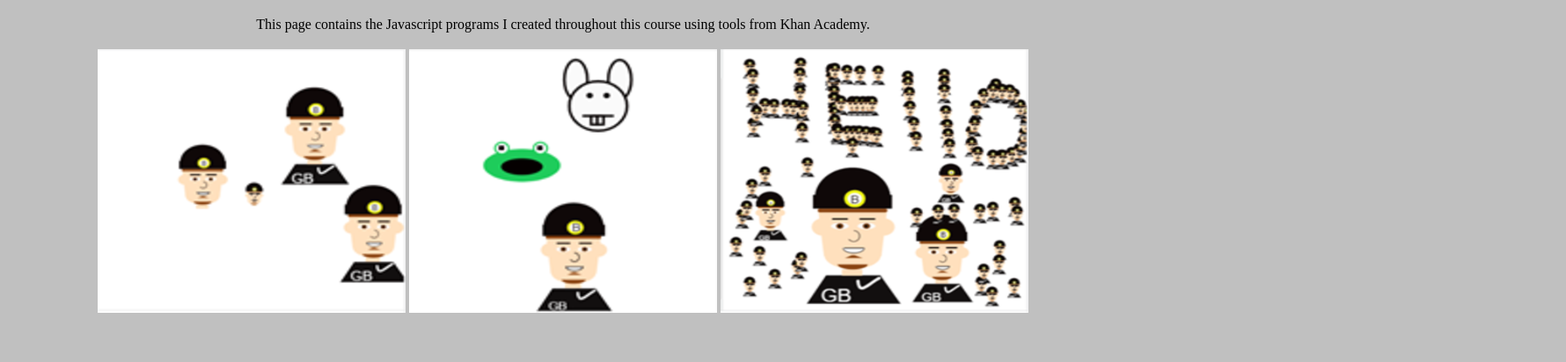
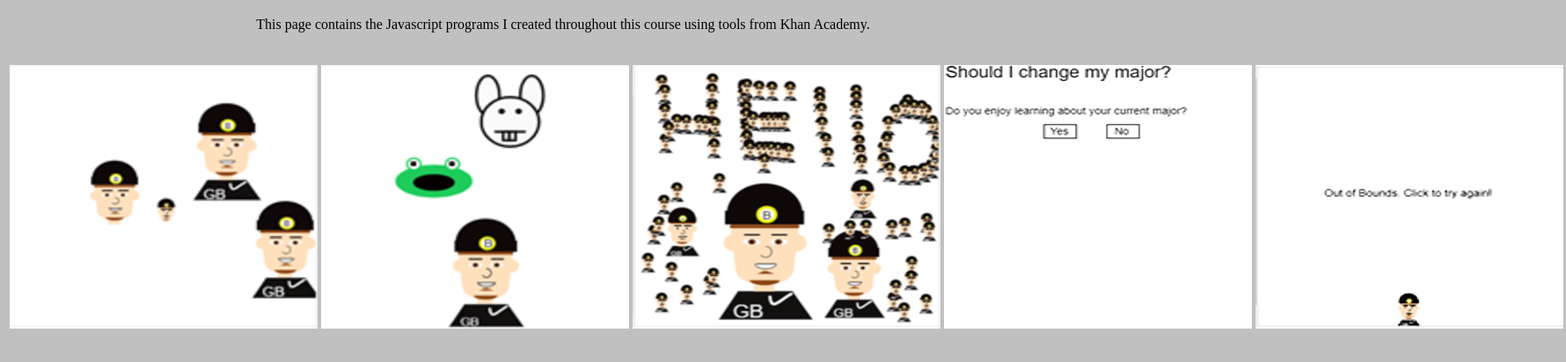
Before and after one commit to Gmbassett/Gmbassett.github.io, a plain HTML site: page javascripts.html in a window 1280 px wide. Shown: the part 328-740 px from the top of the page at 88% size, 1780 px wide, since content can reach past the window. Drawn offline with Linux system fonts and the light colour scheme.

Commit message:
Update javascripts.html

```diff
--- a/javascripts.html
+++ b/javascripts.html
@@ -32,9 +32,11 @@
 	      <table style="width:850px" class="center">
 	      <tbody>
 		      <tr>
-			      <td><a target="_blank" href="https://www.khanacademy.org/computer-programming/bassett_dancingbitmojifun/6257462254583808"><img src="dancingBitmoji.png"></a></td>
-	                      <td><a target="_blank" href="https://www.khanacademy.org/computer-programming/bassett_racingfun/4922805277769728"><img src="racingFun.png"></a></td>
-			      <td><a target="_blank" href="https://www.khanacademy.org/computer-programming/bassett_resizebitmoji/5928471734861824"><img src="resizeBitmoji.png"></a></td>
+			      <td> <a target="_blank" href="https://www.khanacademy.org/computer-programming/bassett_dancingbitmojifun/6257462254583808"> <img src="dancingBitmoji.png"> </a></td>
+	                      <td> <a target="_blank" href="https://www.khanacademy.org/computer-programming/bassett_racingfun/4922805277769728"> <img src="racingFun.png"> </a></td>
+			      <td> <a target="_blank" href="https://www.khanacademy.org/computer-programming/bassett_resizebitmoji/5928471734861824"> <img src="resizeBitmoji.png"> </a></td><br>
+			      <td> <a target="_blank" href="https://www.khanacademy.org/computer-programming/bassett_decision/4760265517252608"> <img src="Decision.png"> </a></td>
+			      <td> <a target="_blank" href="https://www.khanacademy.org/computer-programming/bassett_follow/6535083883315200"> <img src ="Follow.png"> </a></td>
 		      </tr>
 	      </tbody>
 	      </table>
```
